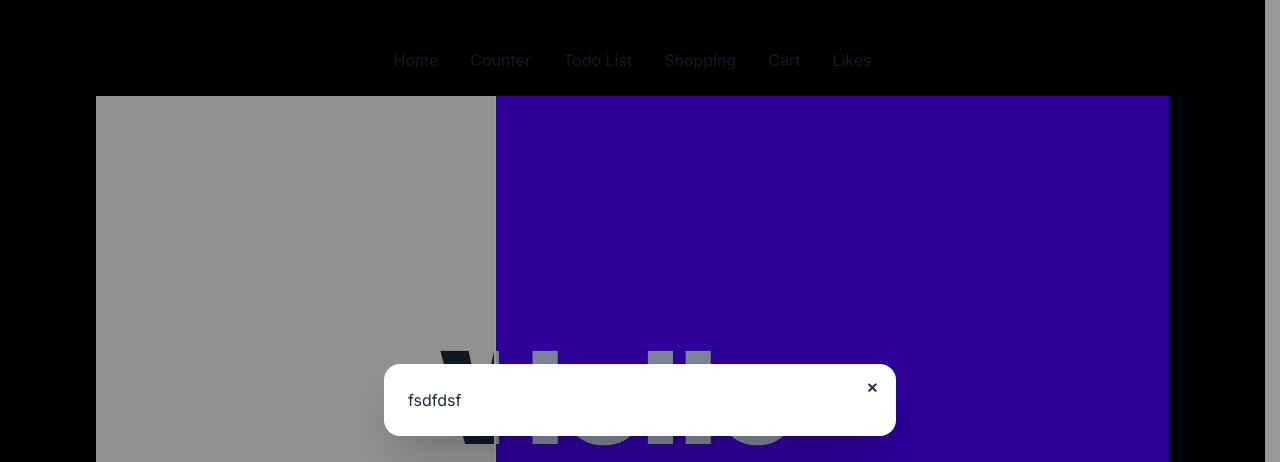
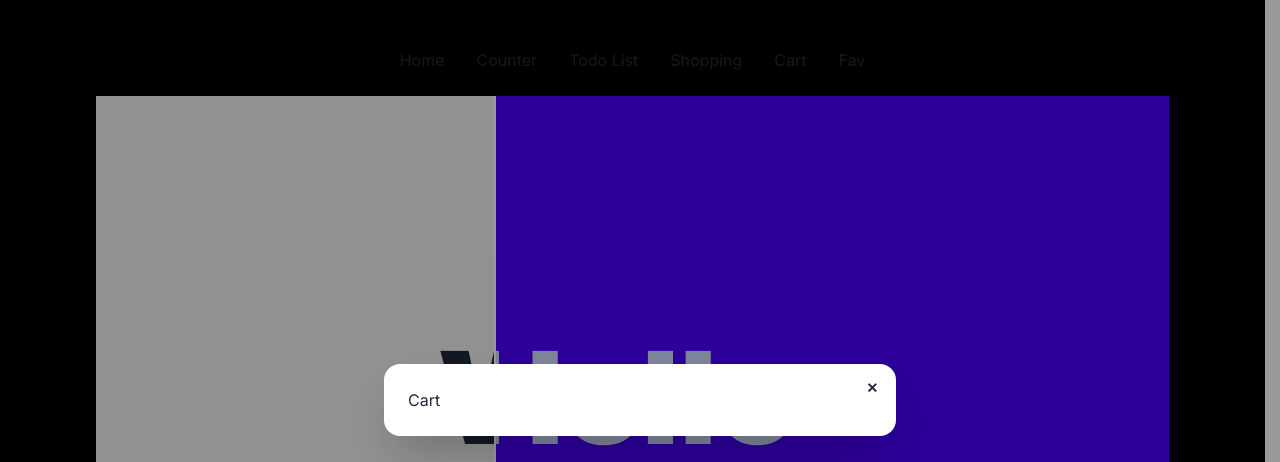
Before and after one commit to Saedddd/ThreeProjectsRTK, a Next.js app: page / in a window 1280 px wide. Both pictures are taken after a click on the button "Cart". Shown: the top 462 px of the page. Built offline with nearby package versions, Linux system fonts and the light colour scheme.

Commit message:
Init slices

```diff
--- /dev/null
+++ b/src/entities/CardItem/models/AddToCart/index.tsx
@@ -0,0 +1,2 @@
+import AddToCart from "./ui/AddToCart";
+export default AddToCart;
--- /dev/null
+++ b/src/entities/CardItem/models/AddToCart/ui/AddToCart.tsx
@@ -0,0 +1,7 @@
+import React from "react";
+
+const AddToCart = () => {
+  return <div>AddToCart</div>;
+};
+
+export default AddToCart;
--- /dev/null
+++ b/src/entities/CardItem/models/AddToFav/index.ts
@@ -0,0 +1,2 @@
+import AddToFav from "./ui/AddToFav";
+export default AddToFav;
--- /dev/null
+++ b/src/entities/CardItem/models/AddToFav/ui/AddToFav.tsx
@@ -0,0 +1,7 @@
+import React from "react";
+
+const AddToFav = () => {
+  return <div>AddToFav</div>;
+};
+
+export default AddToFav;
--- a/src/widgets/Header/ui/Header.tsx
+++ b/src/widgets/Header/ui/Header.tsx
@@ -28,14 +28,24 @@ const Header = () => {
           Cart
         </Button>
         <Modal isOpen={isOpenCart} onClose={() => setIsOpenCart(false)}>
-          <div className="modal-actions">fsdfdsf</div>
+          <div className="modal-actions">
+            <div className="">
+              <h1>Cart</h1>
+              <div className="flex flex-col"></div>
+            </div>
+          </div>
         </Modal>
 
         <Button onClick={() => setIsOpenFav(true)} type="button">
-          Likes
+          Fav
         </Button>
         <Modal isOpen={isOpenFav} onClose={() => setIsOpenFav(false)}>
-          <div className="modal-actions">fsdfdsf</div>
+          <div className="modal-actions">
+            <div className="">
+              <h1>Favorite</h1>
+              <div className="flex flex-col"></div>
+            </div>
+          </div>
         </Modal>
       </ul>
     </div>
```
